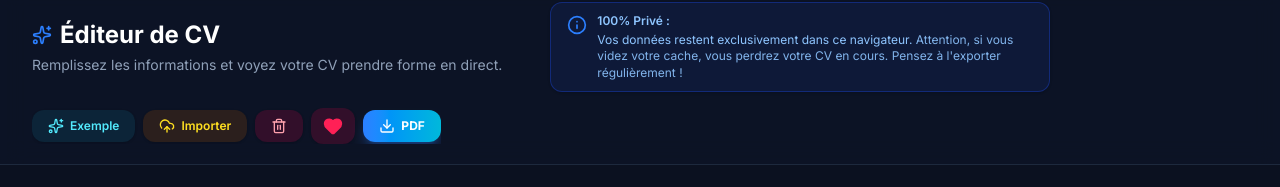
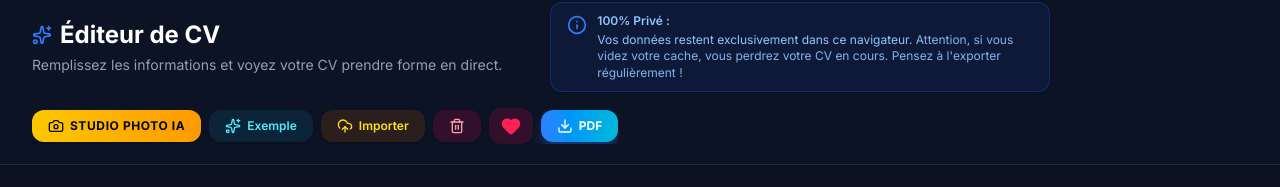
Before and after one commit to dovaphonedz-jpg/mon-cv-go, a React (Vite) app: page /create in a window 1280 px wide. Shown: the part 86-273 px from the top of the page. Built offline with nearby package versions, Linux system fonts and the light colour scheme; a web font is replaced by a local one.

Commit message:
Add Studio Photo IA shortcuts to CV editor header toolbar and personal info form

```diff
--- a/src/components/cv-forms/PersonalInfoForm.jsx
+++ b/src/components/cv-forms/PersonalInfoForm.jsx
@@ -51,12 +51,17 @@ export default function PersonalInfoForm() {
         </div>
         <div className="flex-grow space-y-2">
           <label className="block text-xs font-bold text-slate-600 dark:text-slate-400">Photo de profil</label>
-          <div className="flex flex-wrap gap-2">
+          <div className="flex flex-wrap gap-2 my-1">
             <a
               href="/studio-photo"
-              className="inline-flex items-center gap-1.5 px-3 py-1.5 bg-gradient-to-r from-yellow-400 to-amber-500 text-slate-950 font-black text-xs uppercase tracking-wider rounded-xl shadow-sm hover:shadow-md transition-all hover:scale-105"
+              className="w-full inline-flex items-center justify-between px-3.5 py-2.5 bg-gradient-to-r from-blue-600 via-indigo-600 to-purple-600 text-white font-black text-xs uppercase tracking-wider rounded-xl shadow-md hover:shadow-lg transition-all transform hover:scale-[1.02] cursor-pointer"
             >
-              📸 Studio Photo CV (Costumes, Fonds & Filtres)
+              <span className="flex items-center gap-2">
+                <span className="text-base">🪄</span> Studio Photo CV & Détourage IA
+              </span>
+              <span className="bg-yellow-400 text-slate-950 text-[10px] font-black px-2 py-0.5 rounded-md uppercase">
+                1-Clic
+              </span>
             </a>
           </div>
           <p className="text-sm font-semibold text-slate-700 dark:text-slate-300">{t("forms.personal.photo")}</p>
--- a/src/pages/CreateCV.jsx
+++ b/src/pages/CreateCV.jsx
@@ -1,7 +1,7 @@
 import React, { useState, useRef, useEffect, useMemo } from 'react';
-import { useLocation } from 'react-router-dom';
+import { useLocation, Link } from 'react-router-dom';
 import { useResume } from '../context/ResumeContext';
-import { UploadCloud, Sparkles, Trash2, Eye, Download, FileText, Presentation, Palette, Info, ChevronDown, ChevronUp, Heart, X } from 'lucide-react';
+import { UploadCloud, Sparkles, Trash2, Eye, Download, FileText, Presentation, Palette, Info, ChevronDown, ChevronUp, Heart, X, Camera } from 'lucide-react';
 import { motion, AnimatePresence } from 'framer-motion';
 import { useReactToPrint } from 'react-to-print';
 import { useTranslation } from 'react-i18next';
@@ -72,7 +72,7 @@ export default function CreateCV() {
     if (params.get('step') === 'projects') {
       setOpenAccordion('projects');
     }
-  }, []);
+  }, [location.search]);
 
   // CV Completeness Score (Progress Bar)
   const completionScore = useMemo(() => {
@@ -208,6 +208,14 @@ export default function CreateCV() {
           </div>
 
           <div className="flex gap-1.5 sm:gap-2 items-center overflow-x-auto pb-1 sm:pb-0 custom-scrollbar-hide tour-step-actions shrink-0">
+            <Link
+              to="/studio-photo"
+              className="shrink-0 flex items-center gap-1.5 px-3 sm:px-4 py-2 bg-gradient-to-r from-yellow-400 to-amber-500 text-slate-950 font-black text-xs uppercase tracking-wider rounded-xl shadow-md hover:shadow-lg transition-all hover:-translate-y-0.5"
+              title="Studio Photo CV : Détourage IA & Retouche"
+            >
+              <Camera className="w-4 h-4 text-slate-950" />
+              <span>Studio Photo IA</span>
+            </Link>
 
             <button onClick={() => loadDemo(config.cvLang || 'fr')} className="shrink-0 flex items-center gap-1.5 px-2.5 sm:px-4 py-2 bg-cyan-100 dark:bg-cyan-900/30 text-cyan-700 dark:text-cyan-300 font-semibold text-xs rounded-xl shadow-sm hover:shadow-md transition-all hover:-translate-y-0.5">
               <Sparkles className="w-4 h-4" />
```
